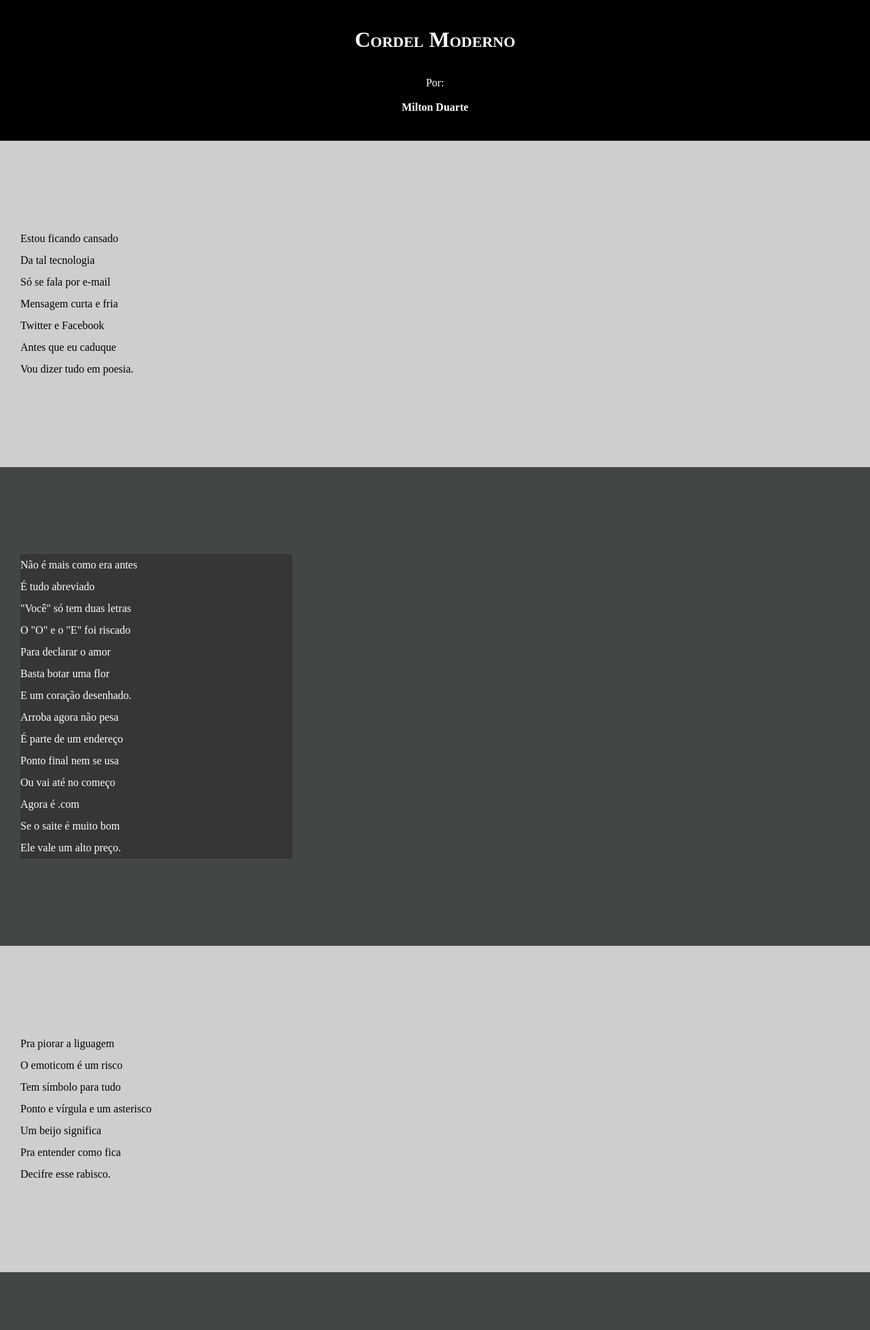
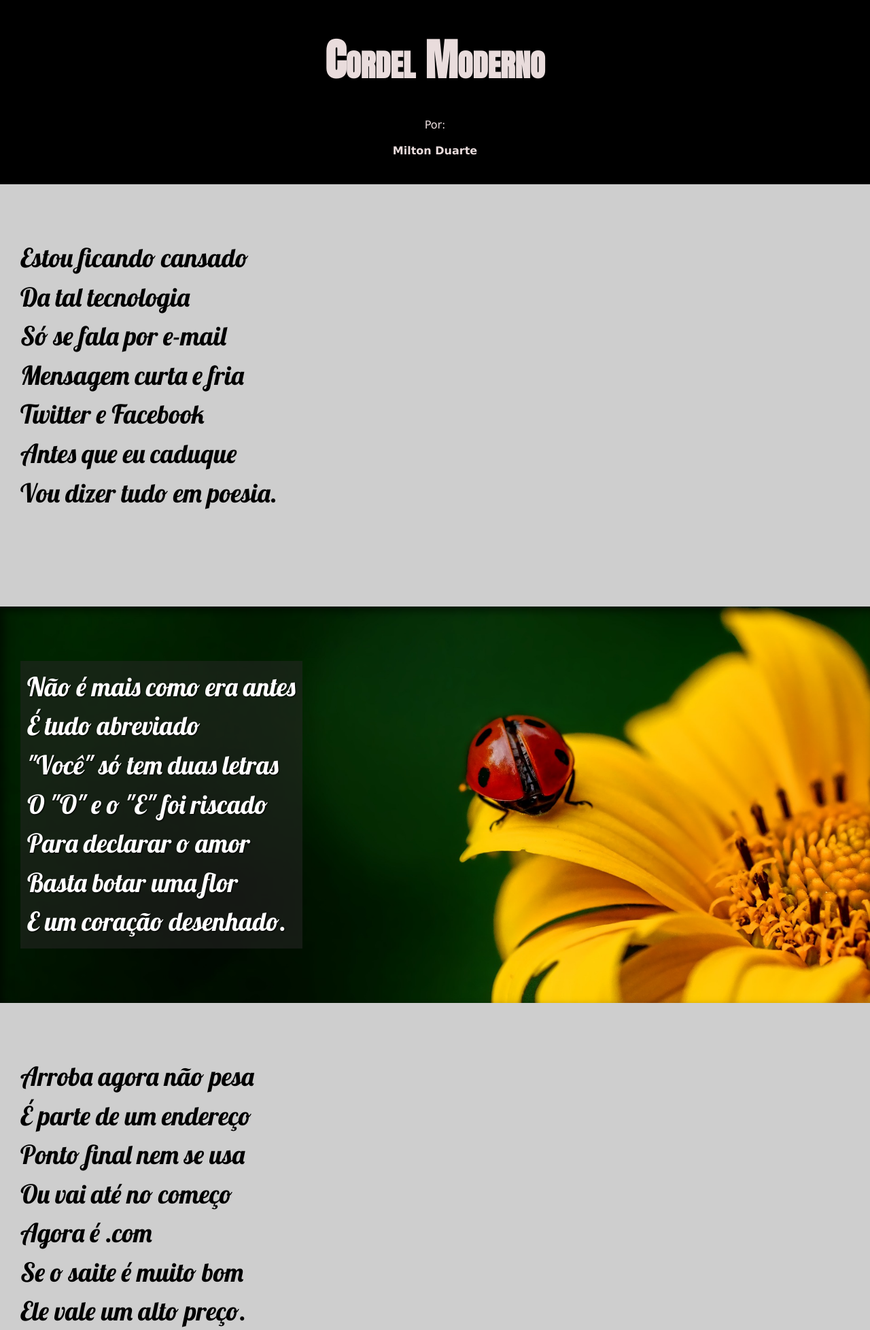
Before and after one commit to JayXani/Html-CSS, a PHP site: page / in a window 1280 px wide. Shown: the top 1956 px of the page at 68% size. Run offline with PHP 8.4, Linux system fonts and the light colour scheme.

Commit message:
Finalização do Projeto

```diff
--- a/Html-MOD3/Desafio12/d012/estilo/style.css
+++ b/Html-MOD3/Desafio12/d012/estilo/style.css
@@ -1,10 +1,15 @@
 @charset "UTF-8";
+
+@import url('https://fonts.googleapis.com/css2?family=Lobster&display=swap');
+@import url('https://fonts.googleapis.com/css2?family=Anton&display=swap');
 
 :root
 {
-    --cor01:white;
+    --cor01:rgb(233, 220, 220);
+    --font1: verdana, arial, times new roman;
+    --font2:'Lobster', cursive;               /*Não preciso declarar fonte family*/
+    --font3:'Anton', sans-serif;
 }
-
 
 *
 {
@@ -15,6 +20,7 @@ html,body
 {
     min-height: 100vh;
     background-color: darkgray;
+    font-family: var(--font1);   /*Somente para deixar a fonte padrão do meu Html*/
 }
 header
 {
@@ -22,23 +28,25 @@ header
     padding-bottom: 40px;
     padding-top: 40px;
     text-align: center;
+
 }
 
 header > h1
 {
     color: var(--cor01);
-
-    font-variant: small-caps;
+    font-family: var(--font3);
+    font-size: 5vw;
+    font-variant: small-caps;  /*Deixa as letras maiusculas, porem as primeiras de cada frase ficam maiores*/
 }
 .CONFIG_P
 {
     color: var(--cor01);
 
 }
-header > p > a
+.CONFIG_P > a
 {
     text-decoration: none;
-    font-weight: bolder;
+    font-weight: bold;
     color:var(--cor01);
 }
 a:hover
@@ -51,32 +59,62 @@ a:hover
 }
 section
 {
-    padding-top: 10%;
-    padding-bottom: 10%;
-    line-height: 2em;       /*Espaçamento entre linhas*/
+    padding-top: 10vh;
+    padding-bottom: 10vh;
+    line-height: 1.5em;       /*Espaçamento entre linhas*/
     padding-left: 30px;
+    font-family:var(--font2);
+
 }
+
 .normal
 {
     background-color: rgb(206, 206, 206);
+    font-size: 3vw;
+
 }
 .imagem
 {
     background-color: rgb(66, 70, 68);
     color:white;
+    font-size: 3vw;
+    box-shadow:inset 6px 6px 13px 0px rgba(0, 0, 0, 0.548);        /*O ultimo px é de ampliação*/
+    background-size: cover;         /*Utilizei somente para que quando for diminuir a tela, a imagem fique bonita, mostrando apenas o centro e cortando as demais partes da imagem, devido ao position ser center*/
+    background-attachment:fixed;
+
 }
+section > p
+{
+    padding-bottom: 1.5em;   /*Somente para dar um espaçamento entre as estrofes*/
+
+}
+
 section.imagem > p   /*Ajuste para colocar a imagem de fundo e que não atrapalhe a visualização*/
 {
+    display: inline-block;
+    padding: 10px;
     background-color: rgba(41, 39, 39, 0.514);
-    width: 400px;
+    text-shadow: 1px 1px 2px  black;
+
 }
+section#IMG_01
+{
 
+    background-image: url('../imagens/background001.jpg');
+    background-position: right center;
+
+
+}
+section#IMG_02
+{
+    background-image: url('../imagens/background002.jpg');
+    background-position: left center;
+}
 
 footer
 {
     background-color: black;
     color: var(--cor01);
-    font-size: 1.5em;
     padding: 50px;
-
+    font-family: var(--font3);
 }
--- a/Html-MOD3/Desafio12/d012/index.html
+++ b/Html-MOD3/Desafio12/d012/index.html
@@ -21,7 +21,7 @@
 
 
                     <section class="normal">
-                        <p class="paragrafos">
+                        <p>
                             Estou ficando cansado <br>
                             Da tal tecnologia <br>
                             Só se fala por e-mail <br>
@@ -30,8 +30,8 @@
                             Antes que eu caduque <br>
                             Vou dizer tudo em poesia.</p>
                     </section>
-                    <section class="imagem">
-                        <p class="paragrafos">
+                    <section class="imagem" id="IMG_01">
+                        <p>
                             Não é mais como era antes <br>
                             É tudo abreviado <br>
                             "Você" só tem duas letras <br>
@@ -40,7 +40,10 @@
                             Basta botar uma flor <br>
                             E um coração desenhado.</p>
 
-                        <p class="paragrafos">
+                    </section>
+                    <section class="normal">
+
+                        <p>
                             Arroba agora não pesa <br>
                             É parte de um endereço <br>
                             Ponto final nem se usa <br>
@@ -48,9 +51,8 @@
                             Agora é .com <br>
                             Se o saite é muito bom <br>
                             Ele vale um alto preço.</p>
-                    </section>
-                    <section class="normal">
-                        <p class="paragrafos">
+
+                        <p>
                             Pra piorar a liguagem <br>
                             O emoticom é um risco <br>
                             Tem símbolo para tudo<br>
@@ -59,8 +61,8 @@
                             Pra entender como fica<br>
                             Decifre esse rabisco.</p>
                     </section>
-                    <section class="imagem">
-                        <p class="paragrafos">
+                    <section class="imagem" id="IMG_02">
+                        <p>
                             Tenho saudade das cartas<br>
                             Escritas com a própria mão<br>
                             Mandava no mês de Junho<br>
@@ -69,7 +71,11 @@
                             Era texto de verdade<br>
                             Nas linhas do coração.</p>
 
-                        <p class="paragrafos">
+                    </section>
+
+                    <section class="normal">
+
+                        <p>
                             Agora, escrevo e envio<br>
                             Chegando na mesma hora<br>
                             Mas quando vou prosear<br>
@@ -77,9 +83,8 @@
                             Abriu outro aplicativo<br>
                             O mundo ficou cativo<br>
                             Da tecnologia do agora.</p>
-                    </section>
-                    <section class="normal">
-                        <p class="paragrafos">
+
+                        <p>
                             Felizmente, pra orar<br>
                             Não precisa de internet<br>
                             Deus escuta todo mundo<br>
@@ -94,8 +99,8 @@
 
     <footer>
 
-            <p>Criado por: <br><br>
-             Danilo de Araújo</p>
+            <p class="CONFIG_P">Site desenvolvido por: <br><br>
+             <a href="#" target="_blank"> Danilo de Araújo</a></p>
 
     </footer>
 </html>
```
